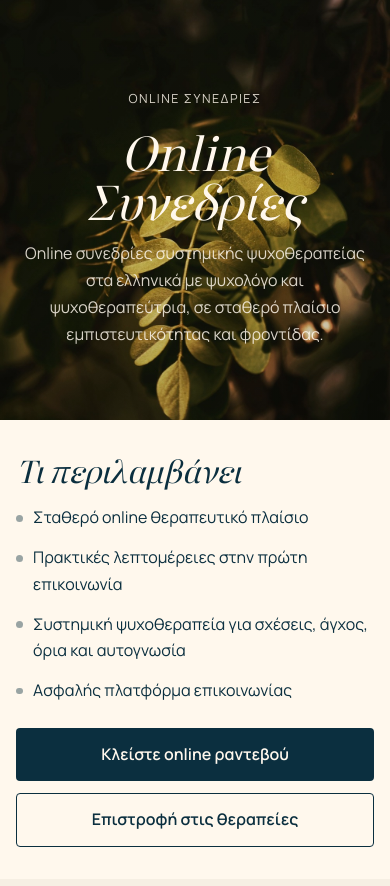
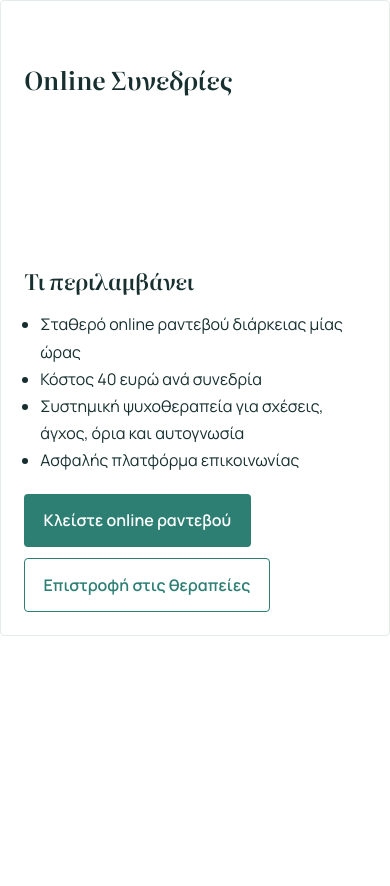
Before and after one commit to yourijanssen/ZoiWebsiteNextjs, a Next.js app: page /ypiresies/online-synedries in a window 390 px wide. Shown: the top 886 px of the page. After the commit the page ends 844 px from the top, so only its background shows below. Built offline with nearby package versions, Linux system fonts and the light colour scheme.

Commit message:
Revert "improved coloring and theme"
This reverts commit 48b700eea8036ae173036afa592104c79d60982c.

```diff
--- a/app/globals.css
+++ b/app/globals.css
@@ -1137,10 +1137,10 @@ a:focus {
 }
 
 .faq-list details {
-  border: 1px solid #e2d6c4;
-  border-radius: 0;
-  background: #fff8ed;
-  padding: 0.82rem 0.95rem;
+  border: 1px solid var(--line);
+  border-radius: var(--radius-sm);
+  background: var(--surface-tint);
+  padding: 0.7rem 0.85rem;
   position: relative;
   overflow: hidden;
   transition: transform 0.24s ease, border-color 0.24s ease, background 0.24s ease;
@@ -1153,15 +1153,15 @@ a:focus {
   right: 0;
   top: 0;
   height: 2px;
-  background: linear-gradient(90deg, rgba(11, 47, 63, 0.76), rgba(11, 47, 63, 0));
+  background: linear-gradient(90deg, rgba(45, 127, 115, 0.7), rgba(45, 127, 115, 0));
   opacity: 0;
   transition: opacity 0.24s ease;
 }
 
 .faq-list details[open] {
   transform: translateX(4px);
-  border-color: rgba(11, 47, 63, 0.42);
-  background: #f6efe3;
+  border-color: rgba(45, 127, 115, 0.4);
+  background: #f7fcfa;
 }
 
 .faq-list details[open]::after {
@@ -1171,12 +1171,12 @@ a:focus {
 .faq-list summary {
   cursor: pointer;
   font-weight: 600;
-  color: #0b2f3f;
+  color: var(--text);
 }
 
 .faq-list p {
   margin: 0.65rem 0 0;
-  color: rgba(11, 47, 63, 0.74);
+  color: var(--muted);
 }
 
 .contact-band h2 {
@@ -1244,82 +1244,37 @@ a:focus {
 }
 
 .about-page {
-  gap: 0;
-  padding: 0 0 clamp(3rem, 6vw, 5rem);
-  background: #f6efe3;
+  padding-top: clamp(3rem, 6vw, 5rem);
 }
 
 .about-article {
-  width: min(100%, 1180px);
+  width: min(920px, calc(100% - 2.4rem));
   margin-inline: auto;
-  background: #fff8ed;
-}
-
-.about-hero {
-  min-height: clamp(360px, 48vw, 560px);
-  display: grid;
-  place-items: end start;
-  padding: clamp(2rem, 6vw, 5rem);
-  background-position: center 42%;
-}
-
-.about-hero::after {
-  background:
-    linear-gradient(180deg, rgba(2, 6, 3, 0.1), rgba(2, 6, 3, 0.58)),
-    linear-gradient(90deg, rgba(2, 6, 3, 0.46), transparent 72%);
-}
-
-.about-hero-copy {
-  position: relative;
-  z-index: 1;
-  max-width: 780px;
-  color: #fff8ed;
-}
-
-.about-hero-copy .profile-kicker {
-  margin-bottom: 0.8rem;
-  color: rgba(255, 248, 237, 0.76);
-  letter-spacing: 0.04em;
-  text-transform: none;
 }
 
 .about-article h1 {
-  max-width: 11ch;
-  margin-bottom: 0.85rem;
-  color: #fff8ed;
-  font-size: clamp(2.6rem, 7vw, 6rem);
-  font-style: italic;
-  font-weight: 400;
-  line-height: 0.98;
-}
-
-.about-hero-copy .profile-role {
-  margin: 0;
-  color: rgba(255, 248, 237, 0.84);
-  font-weight: 700;
+  max-width: 14ch;
+  font-size: clamp(2.1rem, 5vw, 4.15rem);
 }
 
 .about-copy {
   display: grid;
-  gap: clamp(1.25rem, 2vw, 1.8rem);
-  width: min(100% - 2.4rem, 820px);
-  margin: 0 auto;
-  padding: clamp(2.2rem, 5vw, 4.2rem) 0 0;
+  gap: 1.35rem;
+  margin-top: clamp(1.7rem, 3vw, 2.4rem);
 }
 
 .about-copy p {
   margin: 0;
-  color: #0b2f3f;
-  font-size: clamp(1rem, 1.15vw, 1.12rem);
-  line-height: 1.95;
+  color: var(--text);
+  font-size: clamp(1.02rem, 1.2vw, 1.13rem);
+  line-height: 1.9;
 }
 
 .about-credentials {
   display: flex;
   flex-wrap: wrap;
   gap: 0.45rem 1rem;
-  width: min(100% - 2.4rem, 820px);
-  margin: clamp(1.8rem, 3vw, 2.5rem) auto 0;
+  margin: clamp(1.35rem, 2.2vw, 1.8rem) 0 0;
   padding: 0;
   list-style: none;
 }
@@ -1330,7 +1285,7 @@ a:focus {
   gap: 0.45rem;
   max-width: 100%;
   padding: 0.2rem 0;
-  color: #0b2f3f;
+  color: #45615c;
   font-family: "Inter", "Segoe UI", sans-serif;
   font-size: clamp(0.84rem, 0.9vw, 0.91rem);
   font-weight: 650;
@@ -1343,7 +1298,7 @@ a:focus {
   width: 0.38rem;
   height: 0.38rem;
   border-radius: 999px;
-  background: rgba(11, 47, 63, 0.34);
+  background: rgba(45, 127, 115, 0.36);
 }
 
 .entry-meta {
@@ -1403,109 +1358,21 @@ a:focus {
   justify-content: flex-end;
 }
 
-.service-single {
-  gap: 0;
-  padding: 0 0 clamp(3rem, 6vw, 5rem);
-  background: #f6efe3;
-}
-
 .service-single-card {
-  width: min(100%, 1180px);
+  max-width: 880px;
   margin-inline: auto;
-  background: #fff8ed;
-}
-
-.service-single-hero {
-  min-height: clamp(360px, 46vw, 540px);
-  display: grid;
-  place-items: center;
-  padding: clamp(2rem, 6vw, 5rem);
-  text-align: center;
-}
-
-.service-single-hero::after {
-  background:
-    linear-gradient(180deg, rgba(2, 6, 3, 0.12), rgba(2, 6, 3, 0.6)),
-    radial-gradient(circle at 50% 42%, rgba(11, 47, 63, 0.28), transparent 56%);
-}
-
-.service-single-hero-copy {
-  position: relative;
-  z-index: 1;
-  max-width: 760px;
-  color: #fff8ed;
-}
-
-.service-single-hero h1 {
-  margin: 0 0 1rem;
-  color: #fff8ed;
-  font-size: clamp(2.6rem, 7vw, 6rem);
-  font-style: italic;
-  font-weight: 400;
-  line-height: 0.98;
-}
-
-.service-single-hero .hero-kicker,
-.service-single-hero .hero-lead {
-  color: rgba(255, 248, 237, 0.84);
-}
-
-.service-single-body {
-  width: min(100% - 2.4rem, 820px);
-  margin-inline: auto;
-  padding: clamp(2.2rem, 5vw, 4.2rem) 0;
-}
-
-.service-single-body h2 {
-  margin-bottom: 1rem;
-  color: #0b2f3f;
-  font-size: clamp(1.9rem, 3vw, 3rem);
-  font-style: italic;
-  font-weight: 400;
 }
 
 .service-points {
-  display: grid;
-  gap: 0.85rem;
-  margin: 0;
-  padding: 0;
-  list-style: none;
-}
-
-.service-points li {
-  display: flex;
-  gap: 0.65rem;
-  align-items: flex-start;
-  color: #0b2f3f;
-  line-height: 1.65;
-}
-
-.service-points li::before {
-  content: "";
-  flex: 0 0 auto;
-  width: 0.42rem;
-  height: 0.42rem;
-  margin-top: 0.65rem;
-  border-radius: 999px;
-  background: rgba(11, 47, 63, 0.42);
+  margin: 1rem 0 0;
+  padding-left: 1rem;
 }
 
 .service-single-actions {
   display: flex;
   flex-wrap: wrap;
-  gap: 0.75rem;
-  margin-top: clamp(1.5rem, 3vw, 2.2rem);
-}
-
-.service-single-actions .button {
-  background: #0b2f3f;
-  color: #fff8ed;
-}
-
-.service-single-actions .button-outline {
-  border-color: #0b2f3f;
-  background: transparent;
-  color: #0b2f3f;
+  gap: 0.7rem;
+  margin-top: 1.2rem;
 }
 
 /* Reference-inspired editorial restyle for the public website. */
@@ -1810,7 +1677,7 @@ body::after,
 .editorial-home {
   gap: 0;
   padding: 0;
-  background: #f6efe3;
+  background: #f4f7c9;
   color: #101a13;
 }
 
@@ -1863,12 +1730,12 @@ body::after,
 
 .hero-language-option:hover,
 .hero-language-option:focus {
-  color: #fff8ed;
+  color: #fffde8;
 }
 
 .hero-language-option.is-active {
-  background: #f6efe3;
-  color: #0b2f3f;
+  background: #f4f7c9;
+  color: #071008;
 }
 
 .editorial-home .hero-copy {
@@ -1887,10 +1754,10 @@ body::after,
 .editorial-home .therapist-hero h1 {
   max-width: 11ch;
   margin-inline: auto;
-  font-size: clamp(2.35rem, 6.2vw, 4.95rem);
+  font-size: clamp(2.75rem, 8vw, 6.35rem);
   font-style: italic;
   font-weight: 400;
-  line-height: 1;
+  line-height: 0.95;
 }
 
 .editorial-home .hero-lead {
@@ -1902,32 +1769,32 @@ body::after,
   min-height: 2.35rem;
   border-radius: 999px;
   padding: 0.55rem 1.35rem;
-  background: #f6efe3;
-  color: #0b2f3f;
+  background: #f4f7c9;
+  color: #071008;
   font-size: 0.82rem;
 }
 
 .editorial-home .button:hover,
 .editorial-home .button:focus {
   background: #fffde2;
-  color: #0b2f3f;
+  color: #071008;
 }
 
 .editorial-home .button-outline {
-  border-color: rgba(246, 239, 227, 0.75);
+  border-color: rgba(244, 247, 201, 0.75);
   background: transparent;
   color: #fffde2;
 }
 
 .editorial-home .button-outline:hover,
 .editorial-home .button-outline:focus {
-  background: rgba(246, 239, 227, 0.16);
+  background: rgba(244, 247, 201, 0.16);
   color: #fffde2;
 }
 
 .button-light {
-  background: #f6efe3;
-  color: #0b2f3f;
+  background: #f4f7c9;
+  color: #071008;
 }
 
 .home-intro-grid,
@@ -1959,7 +1826,7 @@ body::after,
   flex-direction: column;
   align-items: flex-start;
   background: #030503;
-  color: #fff8ed;
+  color: #fffde8;
 }
 
 .intro-panel-dark p {
@@ -1974,8 +1841,8 @@ body::after,
 }
 
 .intro-panel-light {
-  background: #f6efe3;
-  color: #0b2f3f;
+  background: #f4f7c9;
+  color: #071008;
 }
 
 .mini-list {
@@ -1989,7 +1856,7 @@ body::after,
   grid-template-columns: minmax(100px, 170px) minmax(0, 1fr);
   gap: 1.1rem;
   align-items: center;
-  color: #0b2f3f;
+  color: #071008;
   font-size: clamp(0.88rem, 1vw, 1rem);
   font-weight: 600;
 }
@@ -2059,20 +1926,20 @@ body::after,
   z-index: 1;
   width: min(100%, 430px);
   padding: clamp(1.4rem, 4vw, 2.3rem);
-  background: #f6efe3;
-  color: #0b2f3f;
+  background: #f4f7c9;
+  color: #071008;
   text-align: center;
 }
 
 .signup-card p {
-  color: rgba(11, 47, 63, 0.72);
+  color: rgba(7, 16, 8, 0.72);
 }
 
 .home-about-band > div {
   position: relative;
   z-index: 1;
   max-width: 720px;
-  color: #fff8ed;
+  color: #fffde8;
   text-align: center;
 }
 
@@ -2082,7 +1949,7 @@ body::after,
 
 .life-lately-section {
   background: #030503;
-  color: #fff8ed;
+  color: #fffde8;
 }
 
 .life-lately-section article {
@@ -2111,36 +1978,16 @@ body::after,
   max-width: 720px;
 }
 
-.editorial-home .section-heading h2 {
-  color: #0b2f3f;
-  font-family: "Literata", "Palatino Linotype", serif;
-  font-size: clamp(2.2rem, 5vw, 4.6rem);
-  font-style: italic;
-  font-weight: 400;
-  line-height: 1;
-}
-
-.editorial-home .section-heading p {
-  color: rgba(11, 47, 63, 0.72);
-  font-family: "Manrope", "Trebuchet MS", sans-serif;
-}
-
 .editorial-home .services-grid {
   grid-template-columns: repeat(3, minmax(0, 1fr));
   gap: 1px;
-  background: #e2d6c4;
+  background: #dbe3ba;
 }
 
 .editorial-home .service-card {
   border: 0;
   border-radius: 0;
-  background: #f6efe3;
-  color: #0b2f3f;
-}
-
-.editorial-home .service-card:hover {
-  box-shadow: none;
-  transform: none;
+  background: #f4f7c9;
 }
 
 .editorial-home .service-media {
@@ -2151,23 +1998,6 @@ body::after,
   background-position: center;
 }
 
-.editorial-home .service-card h3 {
-  color: #0b2f3f;
-  font-family: "Literata", "Palatino Linotype", serif;
-  font-size: clamp(1.45rem, 2vw, 2rem);
-  font-style: normal;
-  font-weight: 600;
-}
-
-.editorial-home .service-card p {
-  color: rgba(11, 47, 63, 0.72);
-  font-family: "Manrope", "Trebuchet MS", sans-serif;
-}
-
-.editorial-home .service-card .text-link {
-  color: #1f655b;
-}
-
 .editorial-home .service-media-online,
 .mini-list-image.service-media-online {
   background-image: url("/images/sunlit-leaves.jpg");
@@ -2187,25 +2017,7 @@ body::after,
 
 .editorial-home .faq-section {
   border: 0;
-  background: #fff8ed;
-}
-
-.editorial-home .faq-list details {
-  border-color: #e2d6c4;
-  background: #fff8ed;
-}
-
-.editorial-home .faq-list details[open] {
-  border-color: rgba(11, 47, 63, 0.42);
-  background: #f6efe3;
-}
-
-.editorial-home .faq-list summary {
-  color: #0b2f3f;
-}
-
-.editorial-home .faq-list p {
-  color: rgba(11, 47, 63, 0.74);
+  background: #fffde8;
 }
 
 .editorial-home .contact-band {
@@ -2216,7 +2028,7 @@ body::after,
   background:
     linear-gradient(180deg, rgba(20, 24, 8, 0.18), rgba(20, 24, 8, 0.44)),
     url("/images/wildflowers-motion.jpg") center / cover;
-  color: #fff8ed;
+  color: #fffde8;
   text-align: center;
 }
 
@@ -2237,12 +2049,12 @@ body::after,
 
 .editorial-home .contact-form {
   padding: clamp(1.2rem, 3vw, 2rem);
-  background: #f6efe3;
-  color: #0b2f3f;
+  background: #f4f7c9;
+  color: #071008;
 }
 
 .editorial-home .contact-form label span {
-  color: #0b2f3f;
+  color: #071008;
   font-size: 0.78rem;
 }
 
@@ -2255,7 +2067,7 @@ body::after,
 .editorial-home .contact-form .button {
   width: 100%;
   background: #030503;
-  color: #fff8ed;
+  color: #fffde8;
 }
 
 .funnel-credit {
@@ -2513,32 +2325,18 @@ body::after,
   }
 
   .about-article {
-    width: 100%;
+    width: min(var(--container), calc(100% - 1.3rem));
   }
 
   .about-article h1 {
-    max-width: 10ch;
-    font-size: clamp(2.25rem, 12vw, 3.5rem);
-    line-height: 1.05;
-    overflow-wrap: anywhere;
-  }
-
-  .about-hero {
-    min-height: 430px;
-    padding: 4.5rem 1.35rem 2rem;
-  }
-
-  .about-copy {
-    width: min(100% - 2rem, 820px);
-    padding-top: 2rem;
+    max-width: none;
   }
 
   .about-copy p {
-    line-height: 1.78;
+    line-height: 1.75;
   }
 
   .about-credentials {
-    width: min(100% - 2rem, 820px);
     gap: 0.45rem 0.85rem;
   }
 
@@ -2546,26 +2344,6 @@ body::after,
   .about-credentials li:nth-child(odd),
   .about-credentials li:nth-child(even) {
     padding: 0.18rem 0;
-  }
-
-  .service-single-hero {
-    min-height: 420px;
-    padding: 4.5rem 1.35rem 2rem;
-  }
-
-  .service-single-hero h1 {
-    font-size: clamp(2.3rem, 12vw, 3.7rem);
-    line-height: 1.05;
-    overflow-wrap: anywhere;
-  }
-
-  .service-single-body {
-    width: min(100% - 2rem, 820px);
-    padding: 2rem 0;
-  }
-
-  .service-single-actions .button {
-    width: 100%;
   }
 
   .office-gallery,
@@ -2596,47 +2374,18 @@ body::after,
 
   .editorial-home .therapist-hero {
     min-height: 520px;
-    padding: 4.4rem 1rem 3rem;
+    padding: 4rem 1.1rem;
   }
 
   .editorial-home .therapist-hero h1 {
-    max-width: min(100%, 11ch);
-    font-size: clamp(2rem, 9.4vw, 2.85rem);
-    line-height: 1.08;
-    overflow-wrap: anywhere;
-  }
-
-  .editorial-home .hero-lead {
-    max-width: 34ch;
-    font-size: 0.92rem;
-    line-height: 1.55;
-  }
-
-  .editorial-home .hero-actions {
-    align-items: stretch;
-    justify-content: center;
-  }
-
-  .editorial-home .hero-actions .button {
-    flex: 1 1 14rem;
-    max-width: 20rem;
-    padding-inline: 0.9rem;
+    max-width: 9ch;
+    font-size: clamp(2.6rem, 15vw, 4.2rem);
   }
 
   .intro-panel,
   .life-lately-section article,
   .editorial-home .contact-band {
     padding: 1.45rem;
-  }
-
-  .editorial-home .contact-band {
-    padding-bottom: 1.45rem;
-  }
-
-  .funnel-credit {
-    position: static;
-    margin-top: 1rem;
-    color: rgba(255, 248, 237, 0.76);
   }
 
   .mini-list-item {
--- a/app/page.tsx
+++ b/app/page.tsx
@@ -60,7 +60,7 @@ export default async function Home({ searchParams }: HomePageProps) {
           journalTitle: "Online, σταθερά και με φροντίδα",
           latestTitle: "Με τι μπορούμε να δουλέψουμε",
           newsletterLead:
-            "Οι συνεδρίες πραγματοποιούνται online, με σταθερότητα, εμπιστευτικότητα και πρακτικές λεπτομέρειες που συζητούνται στην πρώτη επικοινωνία.",
+            "Οι συνεδρίες πραγματοποιούνται online, διαρκούν μία ώρα και κοστίζουν 40 ευρώ.",
           newsletterTitle: "Κλείστε την πρώτη online συνεδρία",
           readMore: "Δείτε αναλυτικά",
           serviceKicker: "Online ψυχοθεραπεία",
@@ -73,7 +73,7 @@ export default async function Home({ searchParams }: HomePageProps) {
           journalTitle: "Online, steady and thoughtful",
           latestTitle: "What we can work with",
           newsletterLead:
-            "Sessions take place online, with steadiness, confidentiality and practical details discussed during the first contact.",
+            "Sessions take place online, last one hour and cost 40 euros.",
           newsletterTitle: "Book the first online session",
           readMore: "View details",
           serviceKicker: "Online psychotherapy",
--- a/app/ypiresies/[slug]/page.tsx
+++ b/app/ypiresies/[slug]/page.tsx
@@ -82,21 +82,16 @@ export default async function ServicePage({
 
   return (
     <SiteShell language={language}>
-      <main className="site-main service-single">
+      <main className="site-main container service-single">
         <script
           type="application/ld+json"
           dangerouslySetInnerHTML={{ __html: JSON.stringify(structuredData) }}
         />
-        <article className="service-single-card">
-          <header className="service-single-hero photo-surface photo-soft">
-            <div className="service-single-hero-copy">
+        <article className="content-card service-single-card">
           <p className="hero-kicker">{t.servicesHeading.title}</p>
           <h1>{service.title}</h1>
           <p className="hero-lead">{service.summary}</p>
-            </div>
-          </header>
 
-          <div className="service-single-body">
           <h2>{t.servicesHeading.includes}</h2>
           <ul className="service-points">
             {service.points.map((point) => (
@@ -115,7 +110,6 @@ export default async function ServicePage({
               {t.servicesHeading.back}
             </Link>
           </div>
-          </div>
         </article>
       </main>
     </SiteShell>
--- a/lib/site-content.ts
+++ b/lib/site-content.ts
@@ -33,7 +33,7 @@ export const content = {
     metaTitle:
       "Ζωή Πάντου | ψυχολόγος και ψυχοθεραπεύτρια online",
     metaDescription:
-      "Ψυχολόγος και ψυχοθεραπεύτρια για online συστημική ψυχοθεραπεία στα ελληνικά. Σταθερές, εμπιστευτικές συνεδρίες με ανθρώπινη προσέγγιση.",
+      "Ψυχολόγος και ψυχοθεραπεύτρια για online συστημική ψυχοθεραπεία στα ελληνικά. Συνεδρίες μίας ώρας με κόστος 40 ευρώ.",
     nav: {
       mainLabel: "Κεντρικό μενού",
       footerLabel: "Μενού υποσέλιδου",
@@ -51,7 +51,7 @@ export const content = {
     hero: {
       kicker: "Online ψυχοθεραπεία",
       title: "Ψυχολόγος και ψυχοθεραπεύτρια για online συστημική ψυχοθεραπεία",
-      lead: "Η Ζωή Πάντου είναι ψυχολόγος και ψυχοθεραπεύτρια που προσφέρει online συνεδρίες συστημικής ψυχοθεραπείας στα ελληνικά. Κάθε συνάντηση πραγματοποιείται σε σταθερό, εμπιστευτικό και ανθρώπινο πλαίσιο.",
+      lead: "Η Ζωή Πάντου είναι ψυχολόγος και ψυχοθεραπεύτρια που προσφέρει online συνεδρίες συστημικής ψυχοθεραπείας στα ελληνικά. Κάθε συνεδρία διαρκεί μία ώρα, πραγματοποιείται σε σταθερό και εμπιστευτικό πλαίσιο και κοστίζει 40 ευρώ.",
       servicesCta: "Δείτε τις online συνεδρίες",
       contactCta: "Κλείστε online ραντεβού",
       imagePlaceholder:
@@ -96,7 +96,7 @@ export const content = {
     },
     servicesHeading: {
       title: "Online συνεδρίες",
-      text: "Προς το παρόν είναι διαθέσιμες μόνο online συνεδρίες συστημικής ψυχοθεραπείας με ψυχολόγο / ψυχοθεραπεύτρια, σε σταθερό και εμπιστευτικό πλαίσιο.",
+      text: "Προς το παρόν είναι διαθέσιμες μόνο online συνεδρίες συστημικής ψυχοθεραπείας με ψυχολόγο / ψυχοθεραπεύτρια, διάρκειας μίας ώρας και κόστους 40 ευρώ.",
       link: "Δείτε αναλυτικά",
       includes: "Τι περιλαμβάνει",
       back: "Επιστροφή στις θεραπείες",
@@ -106,7 +106,7 @@ export const content = {
       items: [
         "Σύντομη επικοινωνία για διαθεσιμότητα και πρώτο αίτημα.",
         "Πρώτη online συνεδρία αξιολόγησης και συμφωνία θεραπευτικού πλαισίου.",
-        "Σταθερές online συνεδρίες με ρυθμό που συμφωνείται από κοινού.",
+        "Σταθερές online συνεδρίες διάρκειας μίας ώρας με κόστος 40 ευρώ.",
       ],
     },
     faq: {
@@ -115,7 +115,7 @@ export const content = {
         {
           question: "Πόσο διαρκεί μια συνεδρία;",
           answer:
-            "Η διάρκεια και το πλαίσιο της συνεδρίας συζητούνται στην πρώτη επικοινωνία, ώστε να ταιριάζουν στις ανάγκες σας.",
+            "Η διάρκεια είναι μία ώρα και το κόστος είναι 40 ευρώ ανά συνεδρία.",
         },
         {
           question: "Οι συνεδρίες γίνονται μόνο online;",
@@ -146,7 +146,7 @@ export const content = {
     },
     contact: {
       title: "Επικοινωνία και ραντεβού",
-      text: "Συμπληρώστε τη φόρμα και θα επικοινωνήσουμε μαζί σας για το πρώτο online ραντεβού.",
+      text: "Συμπληρώστε τη φόρμα και θα επικοινωνήσουμε μαζί σας για το πρώτο online ραντεβού. Οι συνεδρίες κοστίζουν 40 ευρώ ανά ώρα.",
       phoneLabel: "Σταθερό:",
       mobileLabel: "Κινητό:",
       emailLabel: "Email:",
@@ -178,7 +178,7 @@ export const content = {
     brandMark: "ZP",
     metaTitle: "Zoi Pantou | psychologist and psychotherapist online",
     metaDescription:
-      "Psychologist and psychotherapist for online systemic psychotherapy in Greek. Steady, confidential sessions with a human approach.",
+      "Psychologist and psychotherapist for online systemic psychotherapy in Greek. Confidential one-hour sessions for 40 euros per session.",
     nav: {
       mainLabel: "Main menu",
       footerLabel: "Footer menu",
@@ -196,7 +196,7 @@ export const content = {
     hero: {
       kicker: "Online psychotherapy",
       title: "Psychologist and psychotherapist for online systemic psychotherapy",
-      lead: "Zoi Pantou is a psychologist and psychotherapist offering online systemic psychotherapy sessions in Greek. Each meeting takes place within a steady, confidential and human framework.",
+      lead: "Zoi Pantou is a psychologist and psychotherapist offering online systemic psychotherapy sessions in Greek. Each session lasts one hour, takes place in a steady and confidential framework, and costs 40 euros.",
       servicesCta: "View online sessions",
       contactCta: "Book an online appointment",
       imagePlaceholder:
@@ -241,7 +241,7 @@ export const content = {
     },
     servicesHeading: {
       title: "Online sessions",
-      text: "For now, only online systemic psychotherapy sessions with a psychologist / psychotherapist are available, within a steady and confidential framework.",
+      text: "For now, only online systemic psychotherapy sessions with a psychologist / psychotherapist are available. Each session lasts one hour and costs 40 euros.",
       link: "View details",
       includes: "What it includes",
       back: "Back to therapies",
@@ -251,7 +251,7 @@ export const content = {
       items: [
         "Brief contact about availability and your initial request.",
         "First online assessment session and agreement on the therapeutic framework.",
-        "Steady online sessions at a pace agreed together.",
+        "Steady one-hour online sessions at 40 euros per session.",
       ],
     },
     faq: {
@@ -260,7 +260,7 @@ export const content = {
         {
           question: "How long is a session?",
           answer:
-            "Session length and practical details are discussed during the first contact, so the framework can fit your needs.",
+            "Sessions last one hour and cost 40 euros per session.",
         },
         {
           question: "Are sessions online only?",
@@ -291,7 +291,7 @@ export const content = {
     },
     contact: {
       title: "Contact and appointments",
-      text: "Fill in the form and we will contact you about the first online appointment.",
+      text: "Fill in the form and we will contact you about the first online appointment. Sessions cost 40 euros per hour.",
       phoneLabel: "Landline:",
       mobileLabel: "Mobile:",
       emailLabel: "Email:",
@@ -326,10 +326,10 @@ export const services = {
       slug: "online-synedries",
       title: "Online Συνεδρίες",
       summary:
-        "Online συνεδρίες συστημικής ψυχοθεραπείας στα ελληνικά με ψυχολόγο και ψυχοθεραπεύτρια, σε σταθερό πλαίσιο εμπιστευτικότητας και φροντίδας.",
+        "Online συνεδρίες συστημικής ψυχοθεραπείας στα ελληνικά με ψυχολόγο και ψυχοθεραπεύτρια, διάρκειας μίας ώρας, με σταθερό πλαίσιο, εμπιστευτικότητα και κόστος 40 ευρώ.",
       points: [
-        "Σταθερό online θεραπευτικό πλαίσιο",
-        "Πρακτικές λεπτομέρειες στην πρώτη επικοινωνία",
+        "Σταθερό online ραντεβού διάρκειας μίας ώρας",
+        "Κόστος 40 ευρώ ανά συνεδρία",
         "Συστημική ψυχοθεραπεία για σχέσεις, άγχος, όρια και αυτογνωσία",
         "Ασφαλής πλατφόρμα επικοινωνίας",
       ],
@@ -341,10 +341,10 @@ export const services = {
       slug: "online-synedries",
       title: "Online Sessions",
       summary:
-        "Online systemic psychotherapy sessions in Greek with a psychologist and psychotherapist, within a steady framework of confidentiality and care.",
+        "One-hour online systemic psychotherapy sessions in Greek with a psychologist and psychotherapist, a steady framework, confidentiality and a rate of 40 euros.",
       points: [
-        "Stable online therapeutic framework",
-        "Practical details discussed during first contact",
+        "Stable one-hour online appointment",
+        "40 euros per session",
         "Systemic psychotherapy for relationships, anxiety, boundaries and self-awareness",
         "Secure communication platform",
       ],
```
Also changed, not shown: app/sxetika/page.tsx (+5 -9 lines), lib/seo.ts (+14 -0 lines). Lines whose indentation alone changed are shown as unchanged.
